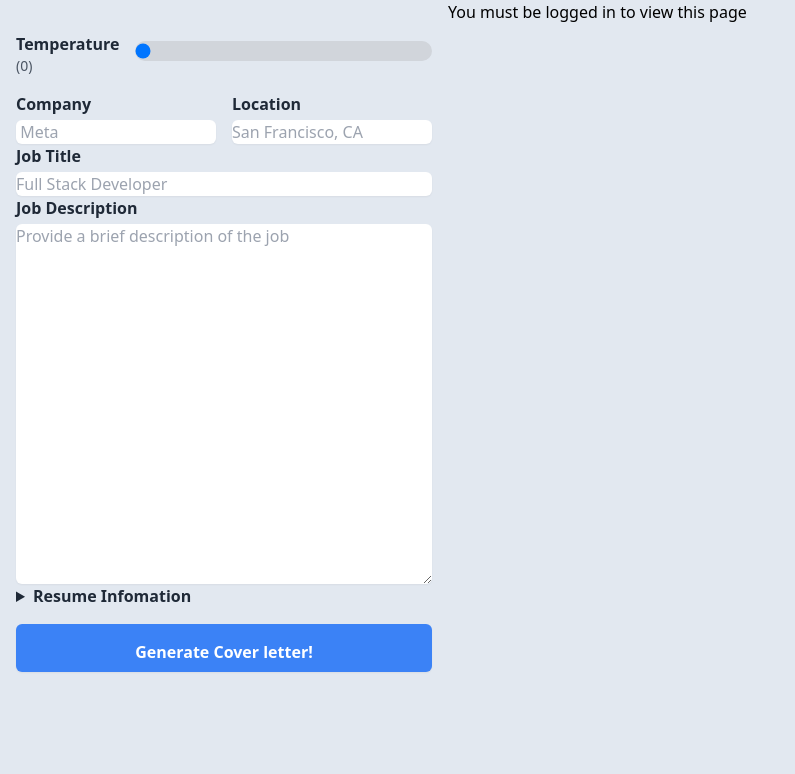
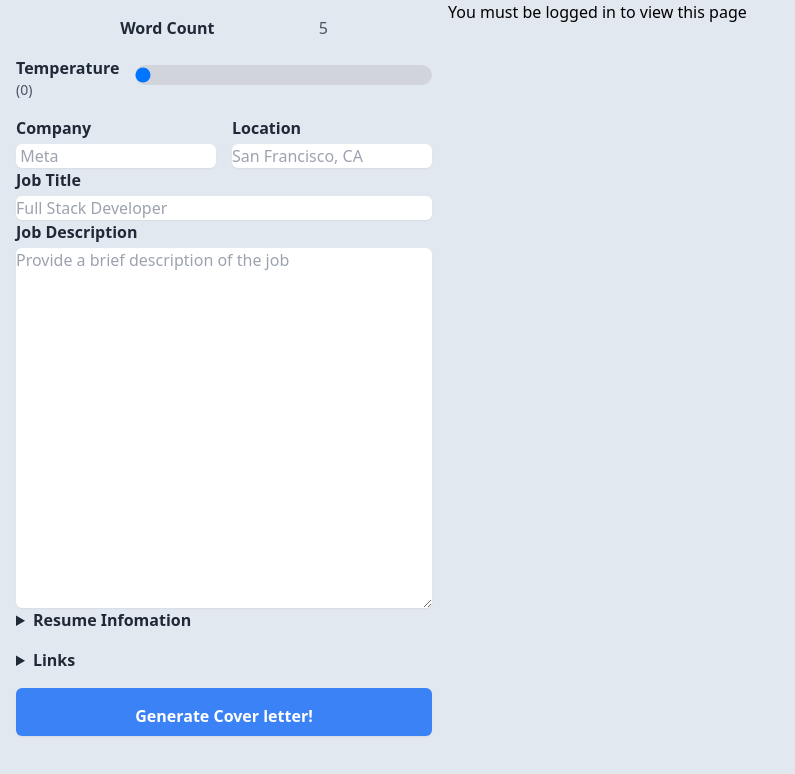
Before and after one commit to PKFireBarry/ai-cover-letter-writer, a Next.js app: page /components/GenerateLetter in a window 1280 px wide. Shown: the top 774 px of the page, without its empty margins (0-795 px from the left). Built offline with nearby package versions, Linux system fonts and the light colour scheme.

Commit message:
Version 0.1.6
- Added a word counter to the app to help track word count
- Add the ability to add links to the coverletter

```diff
--- a/pages/components/AllLetters.tsx
+++ b/pages/components/AllLetters.tsx
@@ -28,6 +28,8 @@ function AllLetters() {
       user?: string;
       userImage?: string;
       email?: string;
+      link1?: string;
+      link2?: string;
     }[]
   >([]);
 
@@ -125,6 +127,11 @@ function AllLetters() {
                   <summary className="hover:underline">Resume Information</summary>
                   <p className="pt-4">{letter.resume}</p>
                 </details>
+                <details className="bg-slate-200 hover:bg-sky-300 text-black font-bold py-1 px-2 transition-transform duration-1000 ease-in-out shadow-md mb-2">
+                  <summary className="hover:underline">Links</summary>
+                  <p className="pt-4">{letter.link1}</p>
+                  <p className="pt-4">{letter.link2}</p>
+                </details>
               </div>
             </details>
 
--- a/pages/components/GenerateLetter.tsx
+++ b/pages/components/GenerateLetter.tsx
@@ -1,6 +1,6 @@
 import { auth, db } from "@/firebase";
 import { addDoc, collection, serverTimestamp } from "firebase/firestore";
-import React, { useRef, useState } from "react";
+import React, { useRef, useState, useEffect } from "react";
 import Cookies from "universal-cookie";
 import toast from "react-hot-toast";
 import AllLetters from "./AllLetters";
@@ -18,6 +18,12 @@ const GenerateLetter = () => {
   const [answer, setAnswer] = useState("");
   const [isVisible, setIsVisible] = useState(false);
   const [temperature, setTemperature] = useState(0);
+  const [link1, setLink1] = useState("");
+  const [link2, setLink2] = useState("");
+
+  //track the amount of characters and show the number of characters on the screen
+  let words = job + company + location + resume + isLoading + link1 + link2;
+  const count = words.length;
 
   const handleSubmit = async (e: { preventDefault: () => void }) => {
     e.preventDefault();
@@ -31,12 +37,7 @@ const GenerateLetter = () => {
       const notification = toast.loading("ChatGPT is thinking...");
 
       // Combine all the data into a single object so that it can be sent to the API to create a new cover letter
-      let cleanstring = resume;
-      cleanstring.replace(/[^a-zA-Z0-9 ]/g, "");
-      cleanstring.trim();
-      const cleanedResume = cleanstring;
-      const prompt = `Write me a cover letter for the position of ${jobTitle} at ${company} located in ${location}. The job requirements are ${job}. My skills and experience are ${resume}, make me the perfect candidate for this role. My name is ${auth.currentUser.displayName}. for the end of the cover letter.`;
-
+      const prompt = `Write me a cover letter for the position of ${jobTitle} at ${company} located in ${location}. The job requirements are ${job}. My skills and experience are ${resume}, use them to show why im a great candidate for this role. My name is ${auth.currentUser.displayName}. include these links right above my name ${link1} , ${link2}`;
 
       // Send input data to OpenAI API and wait for response
       const response = await fetch("/api/hello", {
@@ -49,7 +50,7 @@ const GenerateLetter = () => {
       });
 
       const data = await response.json();
-      console.log(data.data)
+      console.log(data.data);
       setAnswer(data.text);
 
       // Save the generated cover letter to Firebase
@@ -64,12 +65,13 @@ const GenerateLetter = () => {
         user: auth.currentUser.displayName,
         userImage: auth.currentUser.photoURL,
         email: auth.currentUser.email,
+        link1: link1,
+        link2: link2,
       }).then(() => {
         setJob("");
         setCompany("");
         setLocation("");
         setJobTitle("");
-        setResume("");
         setTemperature(0.1);
         setIsLoading(false);
         toast.success("ChatGPT has responded!");
@@ -91,10 +93,16 @@ const GenerateLetter = () => {
     <div className="flex flex-col md:flex-row items-center md:items-start h-screen bg-slate-200">
       <div className=" md:w-1/3 m-4 ">
         <form className="flex flex-col" onSubmit={handleSubmit}>
+          <div className="flex justify-evenly">
+            <span className="text-gray-800 font-semibold">Word Count</span>
+            <span className="text-gray-600 text-,d">{count}</span>
+          </div>
           <div className="flex items-center mt-4 mb-4">
             <label className="mr-4">
               <span className="text-gray-800 font-semibold">Temperature</span>
-    <span className="text-gray-600 text-sm block">({temperature})</span>
+              <span className="text-gray-600 text-sm block">
+                ({temperature})
+              </span>
             </label>
             <div className="flex-1">
               <input
@@ -108,6 +116,7 @@ const GenerateLetter = () => {
               />
             </div>
           </div>
+
           <div className="flex items-center space-x-4">
             <label className="flex-1">
               <span className="text-gray-800 font-semibold">Company</span>
@@ -155,7 +164,7 @@ const GenerateLetter = () => {
             ></textarea>
           </label>
           <details className="mb-4 text-gray-800 font-semibold">
-            <summary >Resume Infomation</summary>
+            <summary>Resume Infomation</summary>
             <div>
               <label className="mb-4">
                 <textarea
@@ -168,9 +177,27 @@ const GenerateLetter = () => {
               </label>
             </div>
           </details>
-
-
-
+          <details className="mb-4 text-gray-800 font-semibold">
+            <summary>Links</summary>
+            <div>
+              <label>
+                <input
+                  type="text"
+                  className="form-input block w-full mt-1 rounded-md shadow-sm mb-4"
+                  placeholder="Github"
+                  value={link1}
+                  onChange={(e) => setLink1(e.target.value)}
+                />
+                <input
+                  type="text"
+                  className="form-input block w-full mt-1 rounded-md shadow-sm"
+                  placeholder="portfoilo"
+                  value={link2}
+                  onChange={(e) => setLink2(e.target.value)}
+                />
+              </label>
+            </div>
+          </details>
 
           {/* list of radio button for hocreative you want the cover letter to be */}
           <button
```
Also changed, not shown: Notes.txt. Lines whose indentation alone changed are shown as unchanged.
